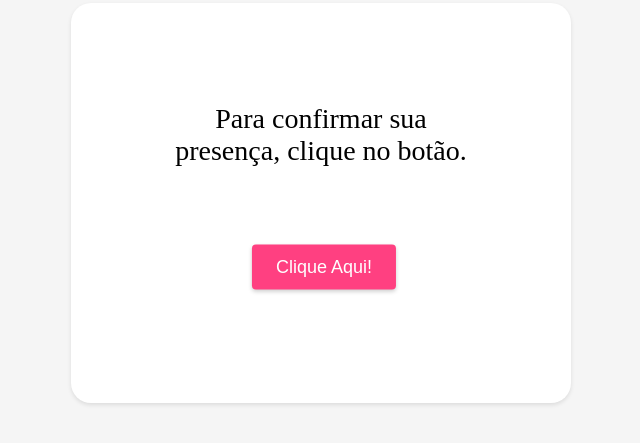
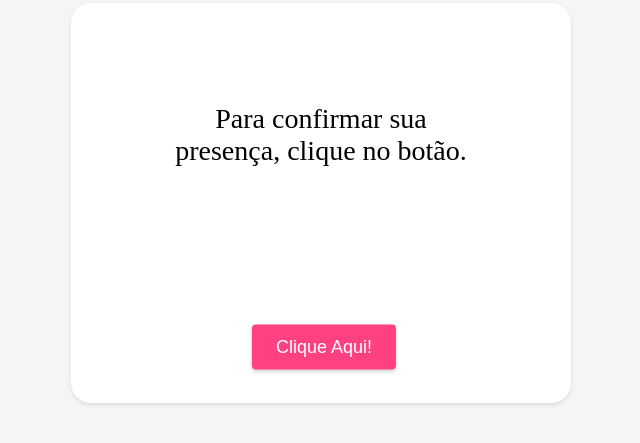
Before and after one commit to Emanuel-lima/Bot-aniversario, a plain HTML site: page index.html in a window 1280 px wide. Shown: the part 97-540 px from the top of the page, without its empty margins (319-959 px from the left). Drawn offline with Linux system fonts and the light colour scheme.

Commit message:
atualizado

```diff
--- a/index.html
+++ b/index.html
@@ -13,7 +13,7 @@
 
     .button {
       position: relative; /* Alterado para relative */
-      top: 50%; /* Alterado para 50% */
+      top: 90%; /* Alterado para 50% */
       left: 25%; /* Alterado para 50% */
       transform: translate(-50%, -50%);
       padding: 12px 24px;
```
